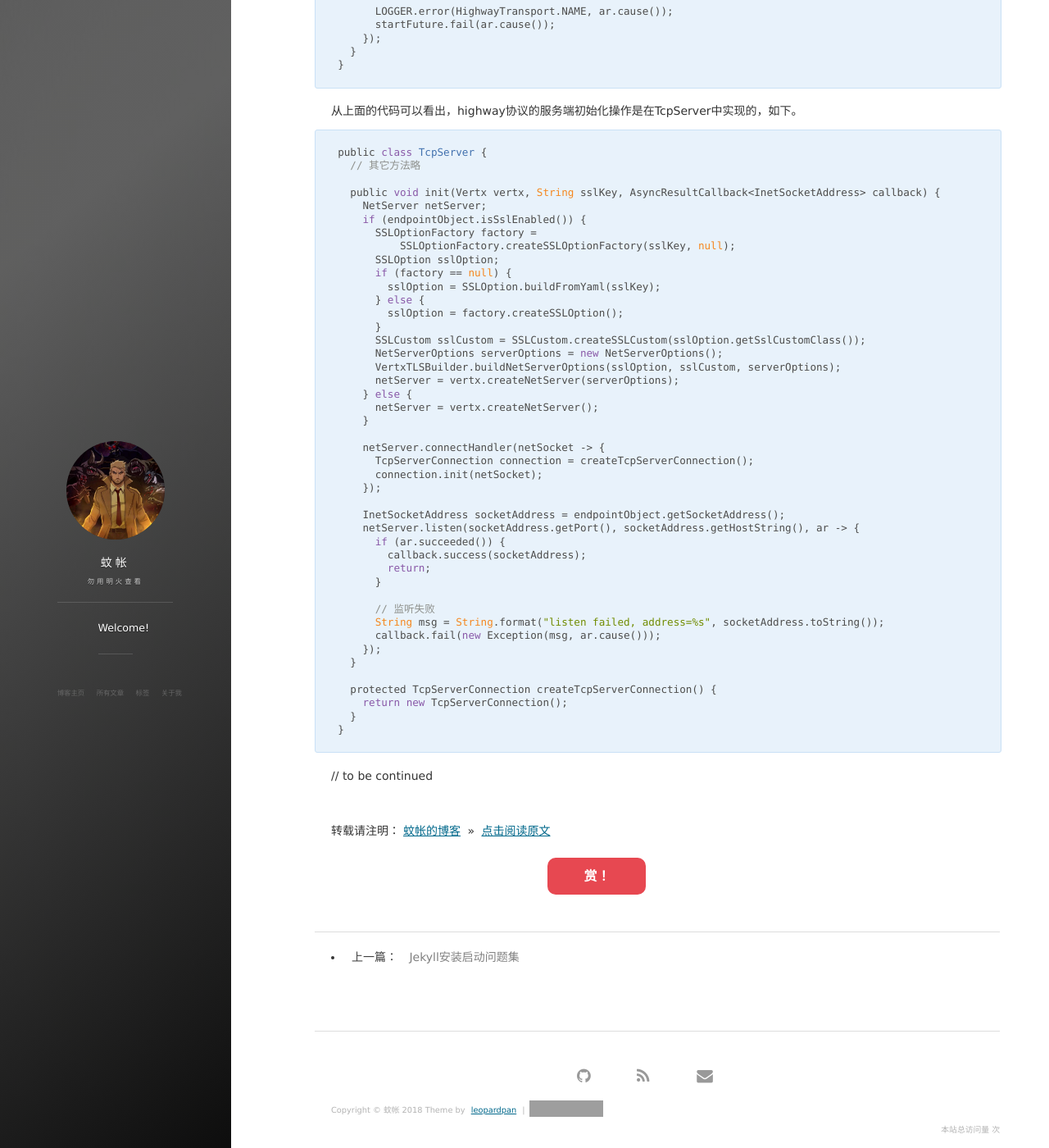
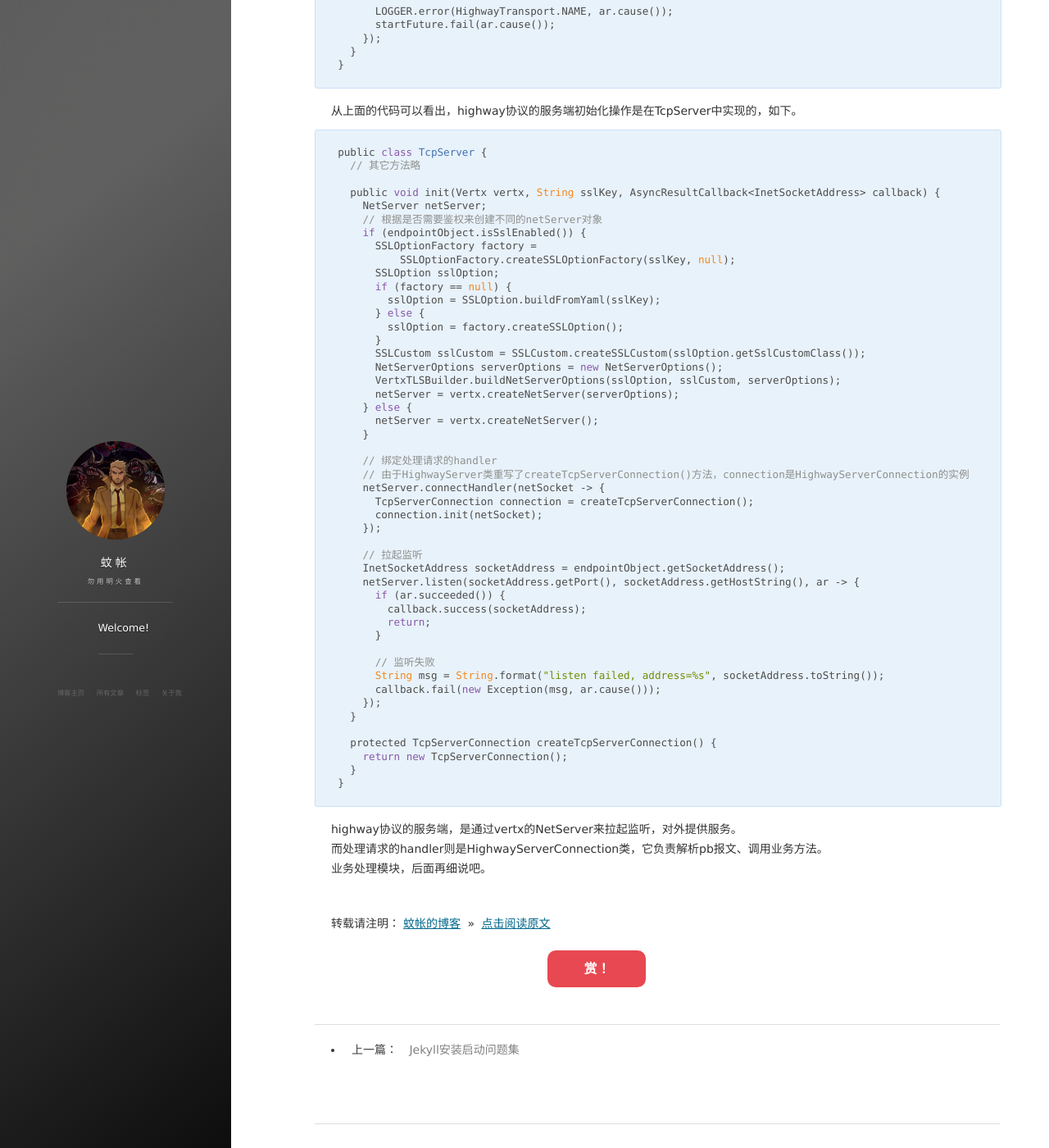
Before and after one commit to NevilleYeung/NevilleYeung.github.io, a Jekyll site: the page built from _posts/2018-08-12-ServiceComb-CodeAnalysis-Transport-startup.md, in a window 1280 px wide and 1400 px high, scrolled down 3834 px. Shown: the whole window at 82% size. Built offline with Jekyll 4.4.1, drawn with Linux system fonts in a browser that asks for light colours; nearby versions of some CDN libraries; comment, search, counter and statistics services are not loaded; some of the changed text lies outside the part shown; grey boxes are pictures that could not be loaded.

Commit message:
通信协议服务端启动流程补全

````diff
--- a/_posts/2018-08-12-ServiceComb-CodeAnalysis-Transport-startup.md
+++ b/_posts/2018-08-12-ServiceComb-CodeAnalysis-Transport-startup.md
@@ -225,13 +225,13 @@ public class HighwayServerVerticle extends AbstractVerticle {
 ```
 从上面的代码可以看出，highway协议的服务端初始化操作是在TcpServer中实现的，如下。
 
-
 ```
 public class TcpServer {
   // 其它方法略
 
   public void init(Vertx vertx, String sslKey, AsyncResultCallback<InetSocketAddress> callback) {
     NetServer netServer;
+    // 根据是否需要鉴权来创建不同的netServer对象
     if (endpointObject.isSslEnabled()) {
       SSLOptionFactory factory =
           SSLOptionFactory.createSSLOptionFactory(sslKey, null);
@@ -249,11 +249,14 @@ public class TcpServer {
       netServer = vertx.createNetServer();
     }
 
+    // 绑定处理请求的handler
+    // 由于HighwayServer类重写了createTcpServerConnection()方法，connection是HighwayServerConnection的实例
     netServer.connectHandler(netSocket -> {
       TcpServerConnection connection = createTcpServerConnection();
       connection.init(netSocket);
     });
 
+    // 拉起监听
     InetSocketAddress socketAddress = endpointObject.getSocketAddress();
     netServer.listen(socketAddress.getPort(), socketAddress.getHostString(), ar -> {
       if (ar.succeeded()) {
@@ -272,9 +275,9 @@ public class TcpServer {
   }
 }
 ```
-
-// to be continued
-
+highway协议的服务端，是通过vertx的NetServer来拉起监听，对外提供服务。
+而处理请求的handler则是HighwayServerConnection类，它负责解析pb报文、调用业务方法。
+业务处理模块，后面再细说吧。
 
 <br>
 
````
Also changed, not shown: other parts of _posts/2018-08-12-ServiceComb-CodeAnalysis-Transport-startup.md (+1 -1 lines), _posts/2018-07-15-ServiceComb-CodeAnalysis-JavaChassis-startup.md (+2 -2 lines).
